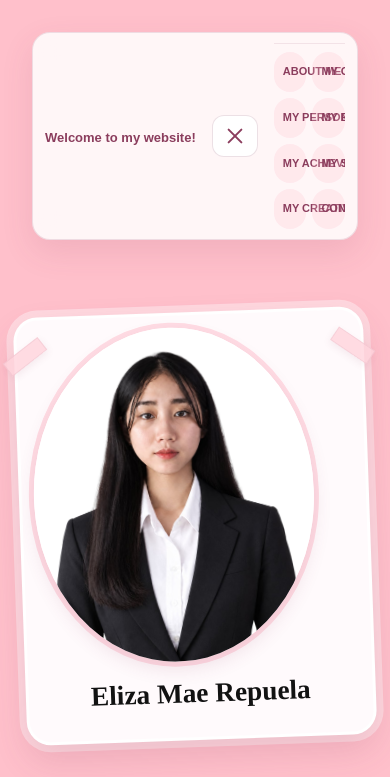
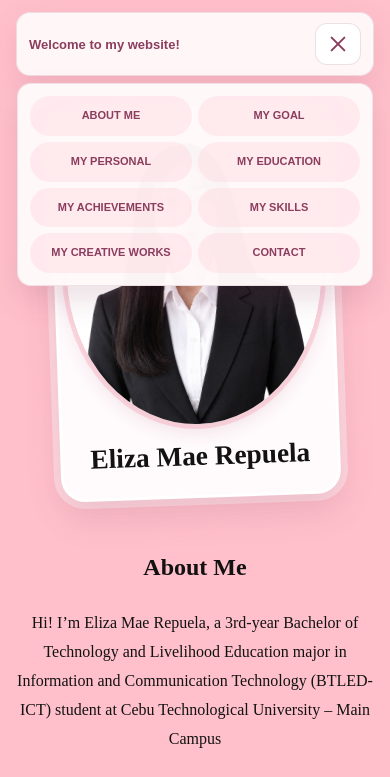
Before and after one commit to Elizactrl/eliza-portfolio, a plain HTML site: page Eliza/Eliza.html in a window 390 px wide. Both pictures are taken after a click on the button "Menu". Shown: the top 777 px of the page. Drawn offline with Linux system fonts and the light colour scheme.

Commit message:
Update portfolio website

```diff
--- a/Eliza/Eliza.css
+++ b/Eliza/Eliza.css
@@ -6,6 +6,7 @@ html {
     min-height: 100%;
     background-color: #ffc0cb;
     scroll-behavior: smooth;
+    overflow-x: hidden;
 }
 
 body{
@@ -17,6 +18,14 @@ body{
     background-image: none;
     font-family: "yu mincho", "hiragino mincho pron", serif;
     line-height: 1.8;
+    overflow-x: hidden;
+}
+
+h1,
+h2,
+h3,
+p {
+    overflow-wrap: anywhere;
 }
 
 header {
@@ -535,11 +544,20 @@ img {
 }
 
 @media (max-width: 900px) {
+    body {
+        padding: 20px 12px;
+    }
+
+    section[id] {
+        scroll-margin-top: 100px;
+    }
+
     header {
         position: sticky;
         width: calc(100% - 24px);
         padding: 10px 12px;
-        flex-wrap: wrap;
+        flex-wrap: nowrap;
+        overflow: visible;
     }
 
     header p {
@@ -553,6 +571,8 @@ img {
         display: grid;
         place-content: center;
         gap: 5px;
+        position: relative;
+        z-index: 2;
         border: 1px solid rgba(139, 61, 93, 0.16);
         border-radius: 12px;
         background: #fff;
@@ -589,11 +609,19 @@ img {
     }
 
     header nav {
+        position: absolute;
+        top: calc(100% + 8px);
+        left: 0;
         width: 100%;
         max-height: 0;
         display: grid;
         grid-template-columns: repeat(2, minmax(0, 1fr));
         gap: 6px;
+        padding: 0 12px;
+        border: 1px solid transparent;
+        border-radius: 14px;
+        background: rgba(255, 249, 250, 0.98);
+        box-shadow: 0 14px 30px rgba(139, 61, 93, 0.16);
         overflow: hidden;
         opacity: 0;
         transition: max-height 220ms ease, opacity 160ms ease, padding 220ms ease;
@@ -601,8 +629,9 @@ img {
 
     header nav.open {
         max-height: 260px;
-        padding-top: 8px;
-        border-top: 1px solid rgba(139, 61, 93, 0.10);
+        padding-top: 12px;
+        padding-bottom: 12px;
+        border-color: rgba(139, 61, 93, 0.12);
         opacity: 1;
     }
 
@@ -643,11 +672,80 @@ img {
     .education-card {
         grid-column: auto;
     }
+
+    .goal,
+    .personal,
+    .skills,
+    .education,
+    .achievements,
+    .creative-works,
+    .social-links,
+    .about {
+        margin-top: 48px;
+    }
+
+    .works-grid {
+        grid-template-columns: repeat(2, minmax(0, 1fr));
+    }
+
+    .work-preview {
+        height: 220px;
+    }
 }
 
 @media (max-width: 600px) {
+    body {
+        padding: 12px 8px;
+        width: 100%;
+    }
+
+    main,
+    section,
+    header {
+        min-width: 0;
+    }
+
+    header {
+        width: calc(100% - 16px);
+        border-radius: 14px;
+    }
+
+    header nav {
+        grid-template-columns: repeat(2, minmax(0, 1fr));
+    }
+
+    header p {
+        max-width: calc(100% - 58px);
+        font-size: 15px;
+    }
+
+    .goal,
+    .personal,
+    .skills,
+    .education,
+    .achievements,
+    .creative-works,
+    .social-links,
+    .about {
+        margin-top: 32px;
+    }
+
+    .goal,
+    .personal,
+    .skills,
+    .education,
+    .creative-works,
+    .social-links {
+        padding: 24px 14px;
+    }
+
+    .about-main {
+        gap: 28px;
+    }
+
     .profile {
-        width: 100%;
+        width: min(280px, calc(100% - 24px));
+        padding: 10px 10px 14px;
     }
 
     .profile h1 {
@@ -656,6 +754,36 @@ img {
 
     .skills-grid {
         grid-template-columns: 1fr;
+    }
+
+    .education-grid {
+        gap: 16px;
+    }
+
+    .works-grid {
+        grid-template-columns: 1fr;
+        width: 100%;
+    }
+
+    .work-card {
+        width: 100%;
+        min-width: 0;
+    }
+
+    .work-preview {
+        height: 180px;
+    }
+
+    .works-description {
+        margin: 24px auto 36px;
+        font-size: 16px;
+    }
+
+    .creative-works h2,
+    .achievements h2,
+    .skills h2,
+    .education h2 {
+        font-size: clamp(30px, 10vw, 40px);
     }
 
     .achievements {
--- a/Eliza/Eliza.html
+++ b/Eliza/Eliza.html
@@ -1,11 +1,11 @@
 <!DOCTYPE html>
-<html lang="En">
+<html lang="en">
 <head>
     <meta charset="UTF-8">
     <meta name="viewport" content="width=device-width, initial-scale=1.0">
     <title>Eliza Mae Repuela</title>
-    <link rel="stylesheet" href="Eliza.css">
-    <script src="Eliza.js" defer></script>
+    <link rel="stylesheet" href="eliza.css">
+    <script src="eliza.js" defer></script>
 </head>
 <body>
     <header>
@@ -35,7 +35,7 @@
                     <p>Hi! I’m Eliza Mae Repuela, a 3rd-year Bachelor of Technology and Livelihood Education major in Information and Communication Technology (BTLED-ICT) student at Cebu Technological University – Main Campus</p>
                 </div>
                 <figure class="profile">
-                    <img src="Eliza.jpg" alt="person Eliza mae">
+                    <img src="eliza.jpg" alt="person Eliza mae">
                     <figcaption>
                         <h1>Eliza Mae Repuela</h1>
                     </figcaption>
--- a/Eliza/Eliza.js
+++ b/Eliza/Eliza.js
@@ -15,4 +15,18 @@ if (menuToggle && navigation) {
             navigation.classList.remove("open");
         });
     });
+
+    document.addEventListener("keydown", (event) => {
+        if (event.key === "Escape") {
+            menuToggle.setAttribute("aria-expanded", "false");
+            navigation.classList.remove("open");
+        }
+    });
+
+    window.addEventListener("resize", () => {
+        if (window.innerWidth > 900) {
+            menuToggle.setAttribute("aria-expanded", "false");
+            navigation.classList.remove("open");
+        }
+    });
 }
```
